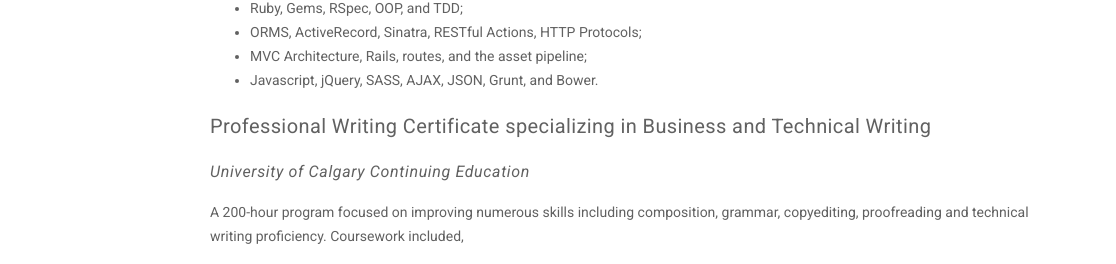
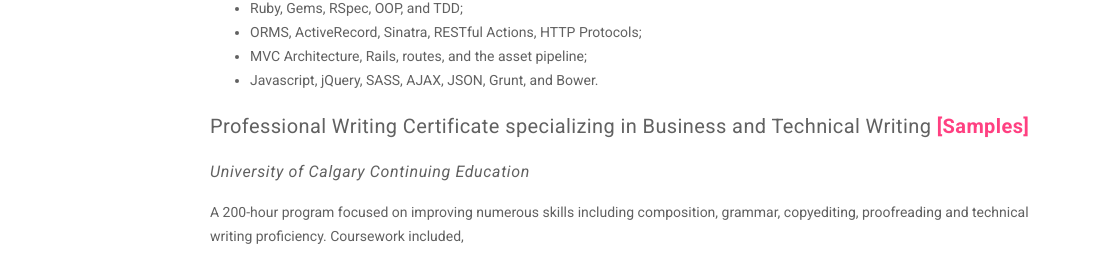
Before and after one commit to lkhedlund/lkhedlund.github.io, a plain HTML site: page index.html in a window 1280 px wide. Both pictures are taken after a click on the link "EDUCATION". Shown: the part 536-800 px from the top of the page, 0-1116 px from the left. Drawn offline with Linux system fonts and the light colour scheme.

Commit message:
Added link to samples in experience

```diff
--- a/index.html
+++ b/index.html
@@ -223,7 +223,7 @@
                 </li>
               </ul>
             </p>
-            <h5 id="tech">Professional Writing Certificate specializing in Business and Technical Writing</h5>
+            <h5 id="tech">Professional Writing Certificate specializing in Business and Technical Writing <a href="http://lkhedlund.github.io/samples/LKH_technical_writing_samples.pdf"><b class="highlight">[Samples]</b></a></h5>
             <h6><em>University of Calgary Continuing Education</em></h6>
             <p>
               A 200-hour program focused on improving numerous skills including composition, grammar, copyediting, proofreading and technical writing proficiency. Coursework included,
--- a/stylesheets/resume.css
+++ b/stylesheets/resume.css
@@ -26,6 +26,10 @@ a:link {
 #devicon {
   text-align: center;
   color: white;
+}
+
+.highlight {
+  color: rgb(255,64,129);
 }
 
 .mdl-resume .mdl-layout__header-row {
```
